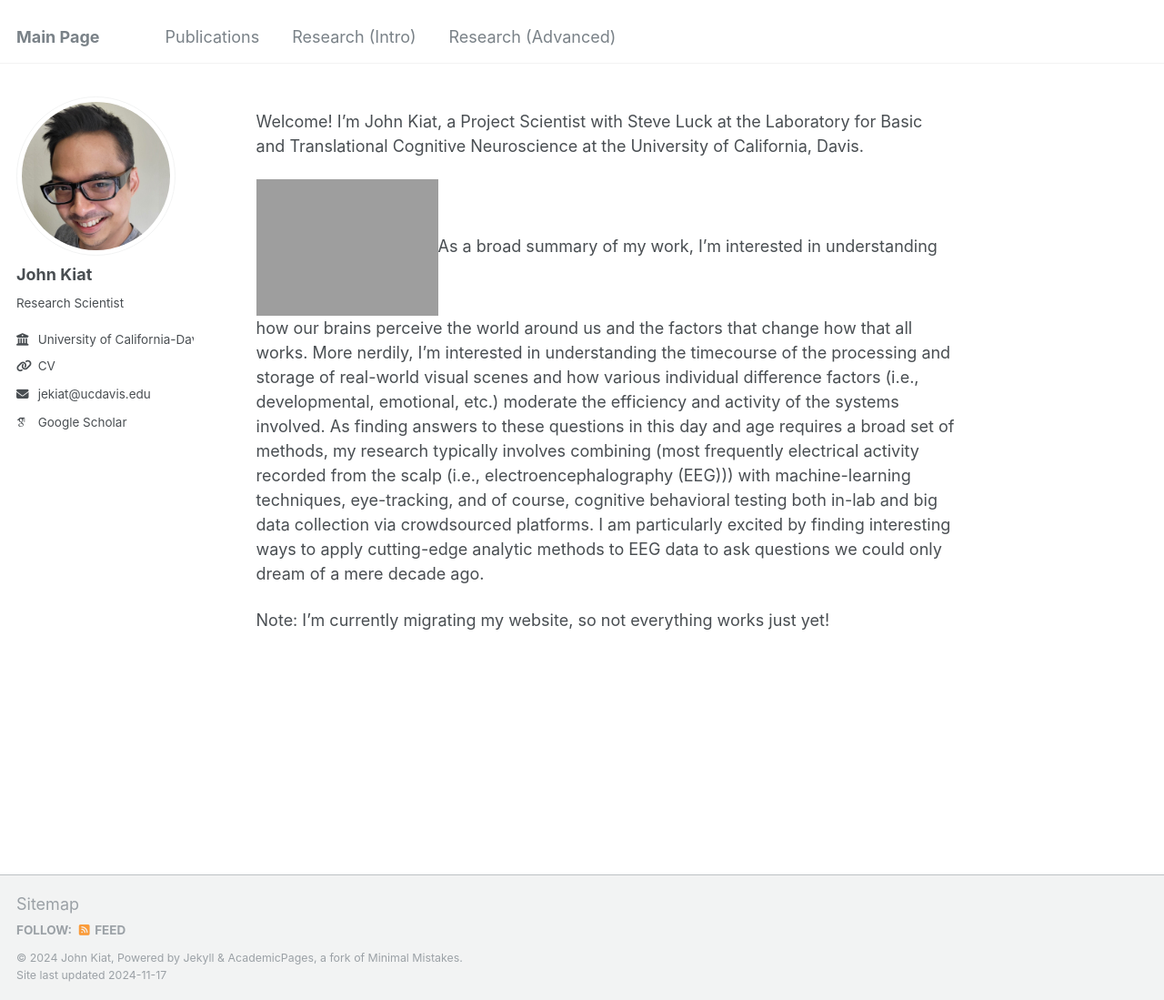
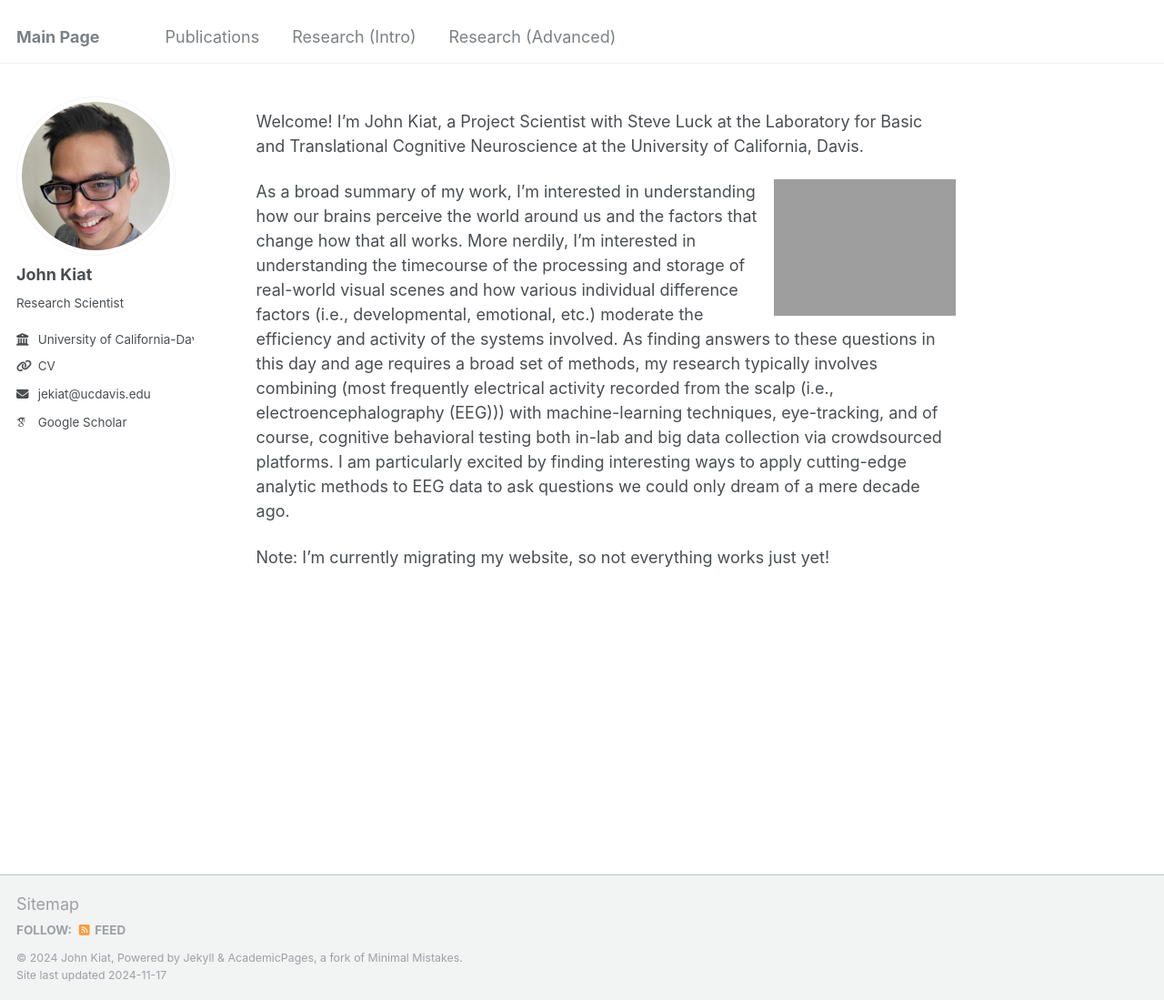
Before and after one commit to Johnkiat/johnkiat.github.io, a Jekyll site: the page built from _pages/about.md, in a window 1280 px wide and 1099 px high. Shown: the whole window at 91% size. Built offline with Jekyll 4.4.1, drawn with Linux system fonts in a browser that asks for light colours; some web fonts are replaced.

Commit message:
Update about.md

```diff
--- a/_pages/about.md
+++ b/_pages/about.md
@@ -9,6 +9,6 @@ redirect_from:
 
 Welcome! I'm John Kiat, a Project Scientist with Steve Luck at the Laboratory for Basic and Translational Cognitive Neuroscience at the University of California, Davis.
 
-<img src="https://www.johnkiat.com/files/25000_ERPs.gif" alt="drawing" width="200" aligh = "right"/>As a broad summary of my work, I'm interested in understanding how our brains perceive the world around us and the factors that change how that all works. More nerdily, I'm interested in understanding the timecourse of the processing and storage of real-world visual scenes and how various individual difference factors (i.e., developmental, emotional, etc.) moderate the efficiency and activity of the systems involved. As finding answers to these questions in this day and age requires a broad set of methods, my research typically involves combining (most frequently electrical activity recorded from the scalp (i.e., electroencephalography (EEG))) with machine-learning techniques, eye-tracking, and of course, cognitive behavioral testing both in-lab and big data collection via crowdsourced platforms. I am particularly excited by finding interesting ways to apply cutting-edge analytic methods to EEG data to ask questions we could only dream of a mere decade ago.
+<img src="https://www.johnkiat.com/files/25000_ERPs.gif" alt="drawing" width="200" align = "right"/>As a broad summary of my work, I'm interested in understanding how our brains perceive the world around us and the factors that change how that all works. More nerdily, I'm interested in understanding the timecourse of the processing and storage of real-world visual scenes and how various individual difference factors (i.e., developmental, emotional, etc.) moderate the efficiency and activity of the systems involved. As finding answers to these questions in this day and age requires a broad set of methods, my research typically involves combining (most frequently electrical activity recorded from the scalp (i.e., electroencephalography (EEG))) with machine-learning techniques, eye-tracking, and of course, cognitive behavioral testing both in-lab and big data collection via crowdsourced platforms. I am particularly excited by finding interesting ways to apply cutting-edge analytic methods to EEG data to ask questions we could only dream of a mere decade ago.
 
 Note: I'm currently migrating my website, so not everything works just yet!
```
